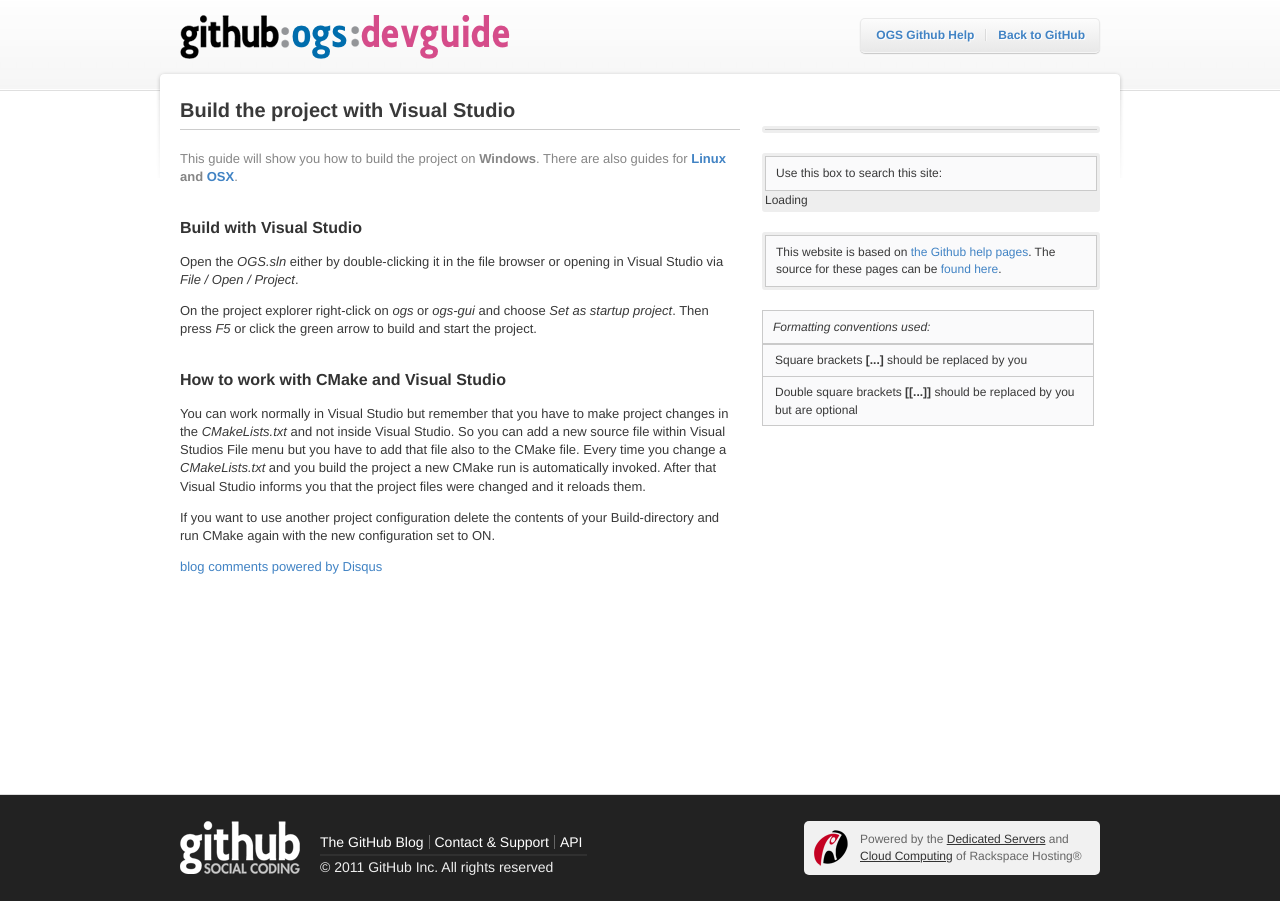
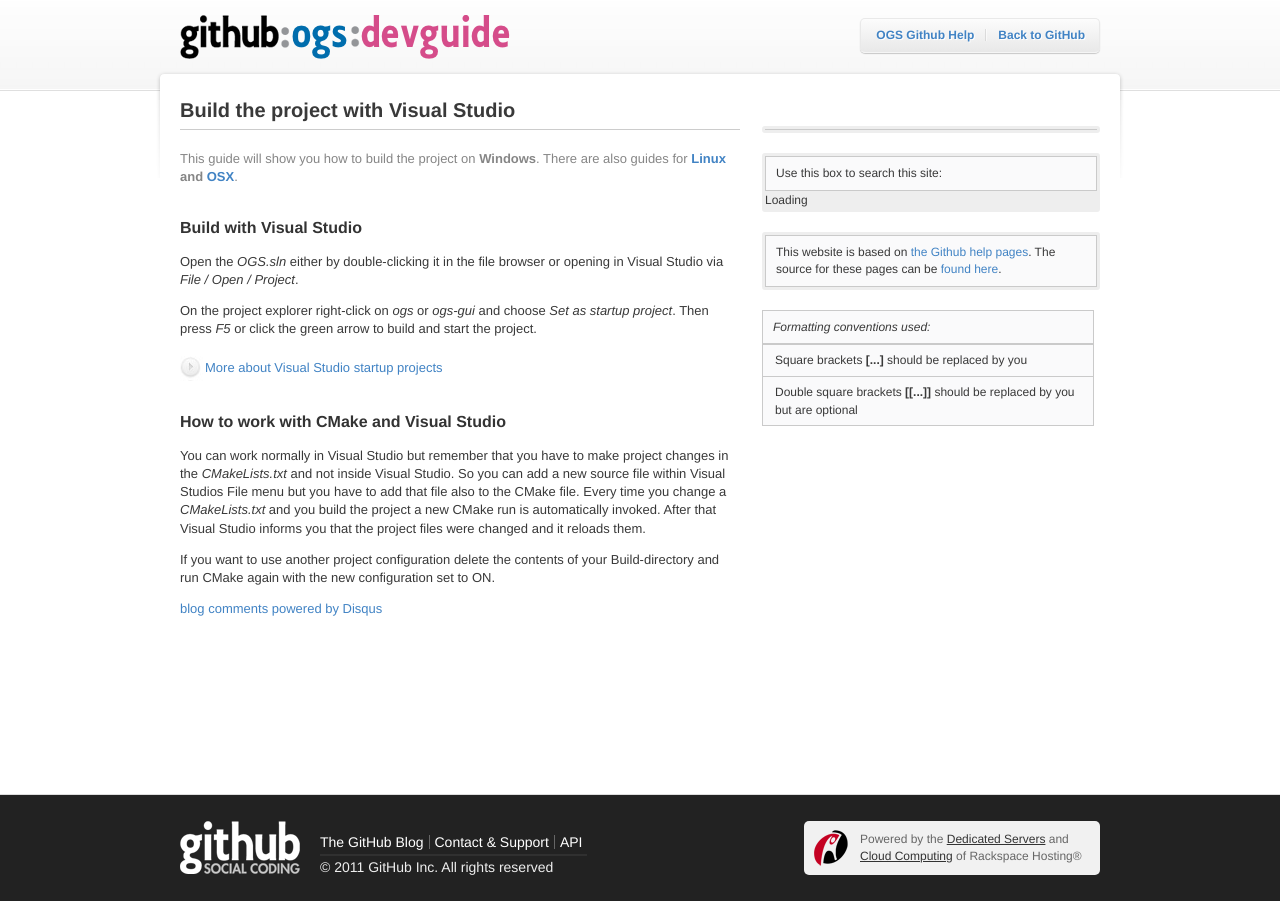
Before and after one commit to ufz/devguide, a Jekyll site: the page built from _posts/2011-12-21-win-build.markdown, in a window 1280 px wide. Built offline with Jekyll 4.4.1, drawn with Linux system fonts in a browser that asks for light colours; comment, search, counter and statistics services are not loaded.

Commit message:
More info on Visual Studio startup project.

```diff
--- a/_posts/2011-12-21-win-build.markdown
+++ b/_posts/2011-12-21-win-build.markdown
@@ -12,6 +12,15 @@ Open the *OGS.sln* either by double-clicking it in the file browser or opening i
 
 On the project explorer right-click on *ogs* or *ogs-gui* and choose *Set as startup project*. Then press *F5* or click the green arrow to build and start the project.
 
+<div class="more-info">
+  <h4 class="compressed">More about Visual Studio startup projects</h4>
+  <div class="more-content">
+    <p>
+      The reason for this is that you can have only one sub-project of your Visual Studio Solution activated for debugging (e.g. by pressing *F5*). Per default this is the first sub-project (in the case of a CMake-generated project this is *ALL_BUILD*). This must be manually set to a sub-project which generates an executable (a library sub-project cannot be started). And because this setting is stored in user specific project file it cannot be set via CMake.
+    </p>
+  </div>
+</div>
+
 ## How to work with CMake and Visual Studio ##
 
 You can work normally in Visual Studio but remember that you have to make project changes in the *CMakeLists.txt* and not inside Visual Studio. So you can add a new source file within Visual Studios File menu but you have to add that file also to the CMake file. Every time you change a *CMakeLists.txt* and you build the project a new CMake run is automatically invoked. After that Visual Studio informs you that the project files were changed and it reloads them.
```
